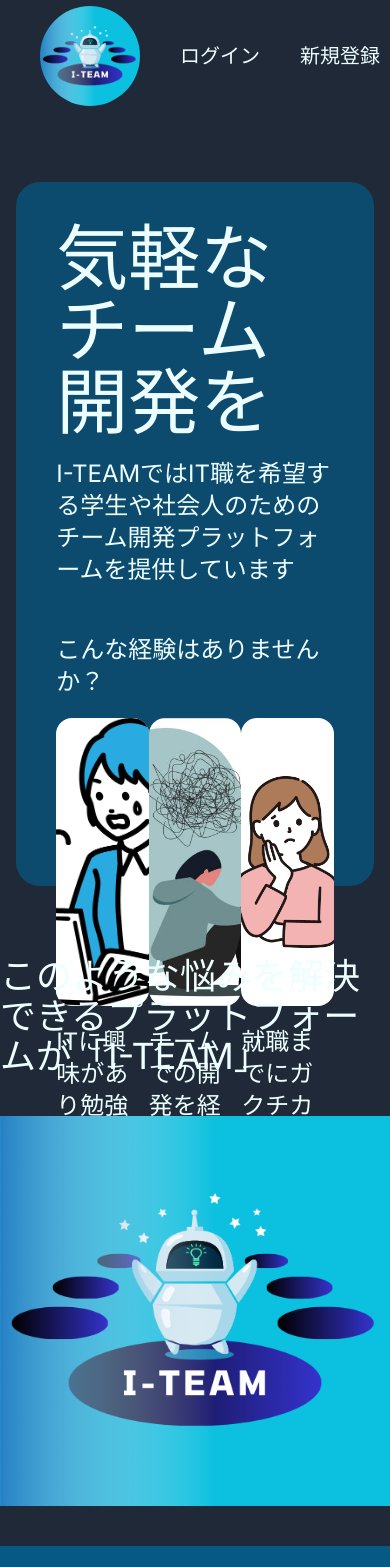
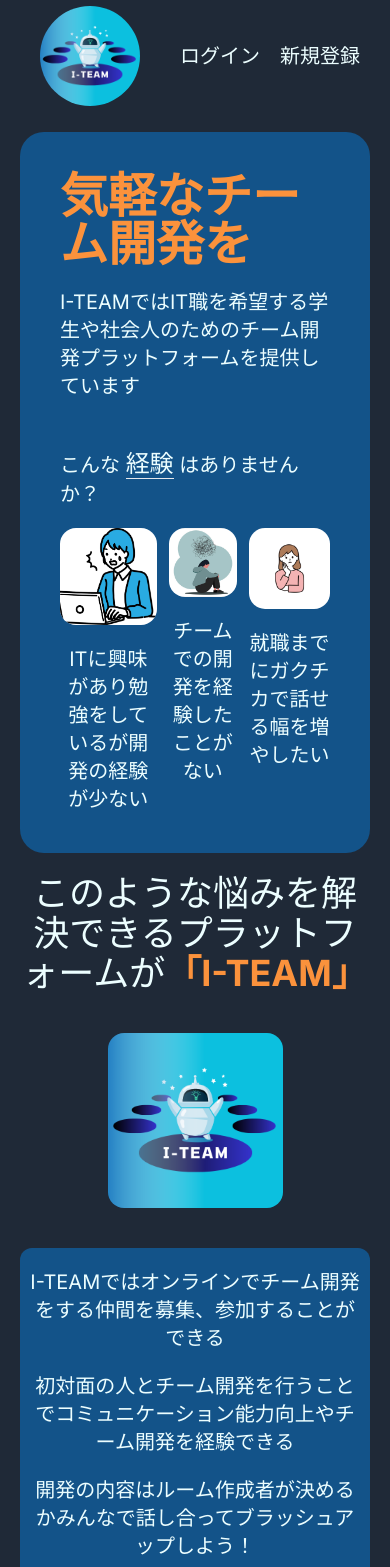
Before and after one commit to UkyoTaniguchi/I-Team, a Next.js app: page /i-team/top in a window 390 px wide. Shown: the top 1567 px of the page. Built offline with nearby package versions, Linux system fonts and the light colour scheme; no server answers.

Commit message:
responsive2

```diff
--- a/app/components/Header.tsx
+++ b/app/components/Header.tsx
@@ -6,6 +6,10 @@
 import { auth } from "../firebaseConfig";
 import { useRouter } from "next/navigation";
 import { onAuthStateChanged } from "firebase/auth";
+import { FaSearch } from "react-icons/fa";
+import { IoIosCreate } from "react-icons/io";
+import { MdJoinInner } from "react-icons/md";
+import { BsFileEarmarkPost } from "react-icons/bs";
 
 type HeaderProps = {
   isLoggedIn: boolean;
@@ -74,7 +78,7 @@
           </Link>
         </div>
         <nav>
-          <ul className="flex gap-10 text-xl">
+          <ul className="flex gap-5 text-xl">
             {!isLoggedIn ? (
               <>
                 <li>
@@ -96,43 +100,67 @@
               </>
             ) : (
               <>
-                <li>
+                <li className="flex items-center">
                   <Link
                     href="/i-team/home"
-                    className="text-cyan-50 hover:underline"
+                    className="text-cyan-50 hover:underline hidden lg:text-base lg:block"
                   >
                     チームを探す
                   </Link>
+                  <Link
+                    href="/i-team/home"
+                    className="text-cyan-50 hover:underline lg:hidden"
+                  >
+                    <FaSearch className="size-10"/>
+                  </Link>
                 </li>
-                <li>
+                <li className="flex items-center">
                   <Link
                     href="/i-team/project-create"
-                    className="text-cyan-50 hover:underline"
+                    className="text-cyan-50 hover:underline hidden lg:text-base lg:block"
                   >
                     チームを作る
                   </Link>
+                  <Link
+                    href="/i-team/project-create"
+                    className="text-cyan-50 hover:underline lg:hidden"
+                  >
+                    <IoIosCreate className="size-10"/>
+                  </Link>
                 </li>
-                <li>
+                <li className="flex items-center">
                   <Link
                     href="/i-team/project-list"
-                    className="text-cyan-50 hover:underline"
+                    className="text-cyan-50 hover:underline hidden lg:text-base lg:block"
                   >
                     参加中のチーム
                   </Link>
+                  <Link
+                    href="/i-team/project-list"
+                    className="text-cyan-50 hover:underline lg:hidden"
+                  >
+                    <MdJoinInner className="size-10"/>
+                  </Link>
                 </li>
-                <li>
+                <li className="flex items-center">
                   <Link
                     href="/i-team/past-work"
-                    className="text-cyan-50 hover:underline"
+                    className="text-cyan-50 hover:underline hidden lg:text-base lg:block"
                   >
                     みんなの制作物
                   </Link>
+                  <Link
+                    href="/i-team/past-work"
+                    className="text-cyan-50 hover:underline lg:hidden"
+                  >
+                    <BsFileEarmarkPost className="size-10"/>
+                  </Link>
                 </li>
 
-                <li className="ml-52 mr-1">
+                <li className="flex items-center mr-1">
                   <p
                     onClick={togglePopup}
-                    className="text-cyan-50 cursor-pointer hover:underline user-email"
+                    className="text-cyan-50 cursor-pointer hover:underline user-email text-xs sm:text-base"
                   >
                     {userEmail}
                   </p>
--- a/app/i-team/home/page.tsx
+++ b/app/i-team/home/page.tsx
@@ -35,10 +35,10 @@
             {" "}
             {/* 各要素を一意にするためにkeyを追加 */}
             {project.joinauth.length < project.teamSize && (
-              <div className="bg-sky-900 w-5/6 border border-gray-700 rounded-2xl p-1 mb-4">
+              <div className="bg-sky-900 w-full md:w-5/6 border border-gray-700 rounded-2xl p-1 mb-4">
                 <div className="flex w-full">
                   <div className="w-1/5 py-3 flex flex-col justify-center items-center">
-                    <div className="flex relative bg-white w-32 h-32 rounded-full border border-black justify-center items-center">
+                    <div className="flex relative bg-white w-24 h-24 md:w-32 md:h-32 rounded-full border border-black justify-center items-center">
                       {project.creatorProfileImage ? (
                         <Image
                           src={project.creatorProfileImage}
--- a/app/i-team/top/page.tsx
+++ b/app/i-team/top/page.tsx
@@ -5,62 +5,68 @@
 const HomePage = () => {
   return (
     <div>
-      <div className="flex bg-gray-800 h-screen justify-center items-center text-cyan-50">
-        <div className="bg-sky-900 h-5/6 w-11/12 p-10 rounded-3xl">
+      <div className="flex flex-col bg-gray-800 min-h-screen p-5 w-full justify-center text-cyan-50">
+        <div className="bg-[#135389] w-full h-5/6 p-10 rounded-3xl">
           <div>
-            <h1 className="text-7xl mb-5">気軽なチーム開発を</h1>
-            <p className="text-2xl mb-12">I-TEAMではIT職を希望する学生や社会人のためのチーム開発プラットフォームを提供しています</p>
-            <p className="text-2xl mb-5">こんな経験はありませんか？</p>
+            <h1 className="text-orange-400 text-5xl sm:text-6xl font-bold mb-5">気軽なチーム開発を</h1>
+            <p className="text-xl sm:text-2xl mb-12">I-TEAMではIT職を希望する学生や社会人のためのチーム開発プラットフォームを提供しています</p>
+            <p className="text-xl sm:text-2xl mb-5">こんな <span className="border-b text-2xl sm:text-3xl">経験</span> はありませんか？</p>
           </div>
-          <div className="flex justify-evenly">
-            <div className="w-80 rounded-2xl">
+          <div className="flex justify-evenly gap-3">
+            <div className="max-w-72 h-full">
+              <div className="relative aspect-square w-full">
                 <Image
                   src="/reson1.png"
                   alt="Experience1"
-                width={300}
-                height={300}
+                  fill
+                  style={{ objectFit: "cover" }}
                   className="h-72 w-80 object-cover rounded-2xl bg-white"
                 />
-              <p className="mt-5 text-2xl">ITに興味があり勉強をしているが開発の経験が少ない</p>
               </div>
-            <div className="w-80 rounded-2xl">
+              <p className="mt-5 text-xl text-center sm:text-2xl">ITに興味があり勉強をしているが開発の経験が少ない</p>
+            </div>
+            <div className="max-w-72 h-full">
+              <div className="relative aspect-square w-full">
                 <Image
                   src="/reson2.jpg"
                   alt="Experience1"
-                width={300}
-                height={300}
+                  fill
+                  style={{ objectFit: "cover" }}
                   className="h-72 w-80 object-cover rounded-2xl bg-white"
                 />
-              <p className="mt-5 text-2xl">チームでの開発を経験したことがない</p>
               </div>
-            <div className="w-80 rounded-2xl">
+              <p className="mt-5 text-xl text-center sm:text-2xl">チームでの開発を経験したことがない</p>
+            </div>
+            <div className="max-w-72 h-full">
+              <div className="relative aspect-square w-full">
                 <Image
                   src="/reson3.png"
                   alt="Experience3"
-                width={300}
-                height={300}
+                  fill
+                  style={{ objectFit: "cover" }}
                   className="h-72 w-80 object-cover rounded-2xl bg-white"
                 />
-              <p className="mt-5 text-2xl">就職までにガクチカで話せる幅を増やしたい</p>
+              </div>
+              <p className="mt-5 text-xl text-center sm:text-2xl">就職までにガクチカで話せる幅を増やしたい</p>
             </div>
           </div>
         </div>
-      </div>
-
-      <div className="bg-gray-800 h-screen text-cyan-50">
-        <div className="flex justify-center">
-          <h1 className="text-4xl">このような悩みを解決できるプラットフォームが「I-TEAM」</h1>
+        <div className="flex justify-center mt-5">
+          <h1 className="text-4xl text-center">このような悩みを解決できるプラットフォームが<span className="text-orange-400 font-bold">「I-TEAM」</span></h1>
         </div>
         <div className="flex justify-center mt-10">
+          <div className="relative aspect-square w-6/12 sm:w-4/12">
             <Image
               src="/logo.png"
               alt="I-Team logo"
-            width={500}
-            height={500}
+              fill
+              style={{ objectFit: "cover" }}
+              className="object-cover rounded-2xl"
             />
           </div>
-        <div className="bg-sky-800 px-2 py-5 mt-10">
-          <ul className="text-3xl text-center">
+        </div>
+        <div className="bg-[#135389] rounded-xl px-2 py-5 mt-10">
+          <ul className="text-xl sm:text-3xl text-center">
             <li className="mb-5">I-TEAMではオンラインでチーム開発をする仲間を募集、参加することができる</li>
             <li className="mb-5">初対面の人とチーム開発を行うことでコミュニケーション能力向上やチーム開発を経験できる</li>
             <li className="">開発の内容はルーム作成者が決めるかみんなで話し合ってブラッシュアップしよう！</li>
```
Also changed, not shown: 1 other file (tests, documents, lock files or other folders). Lines whose indentation alone changed are shown as unchanged.
